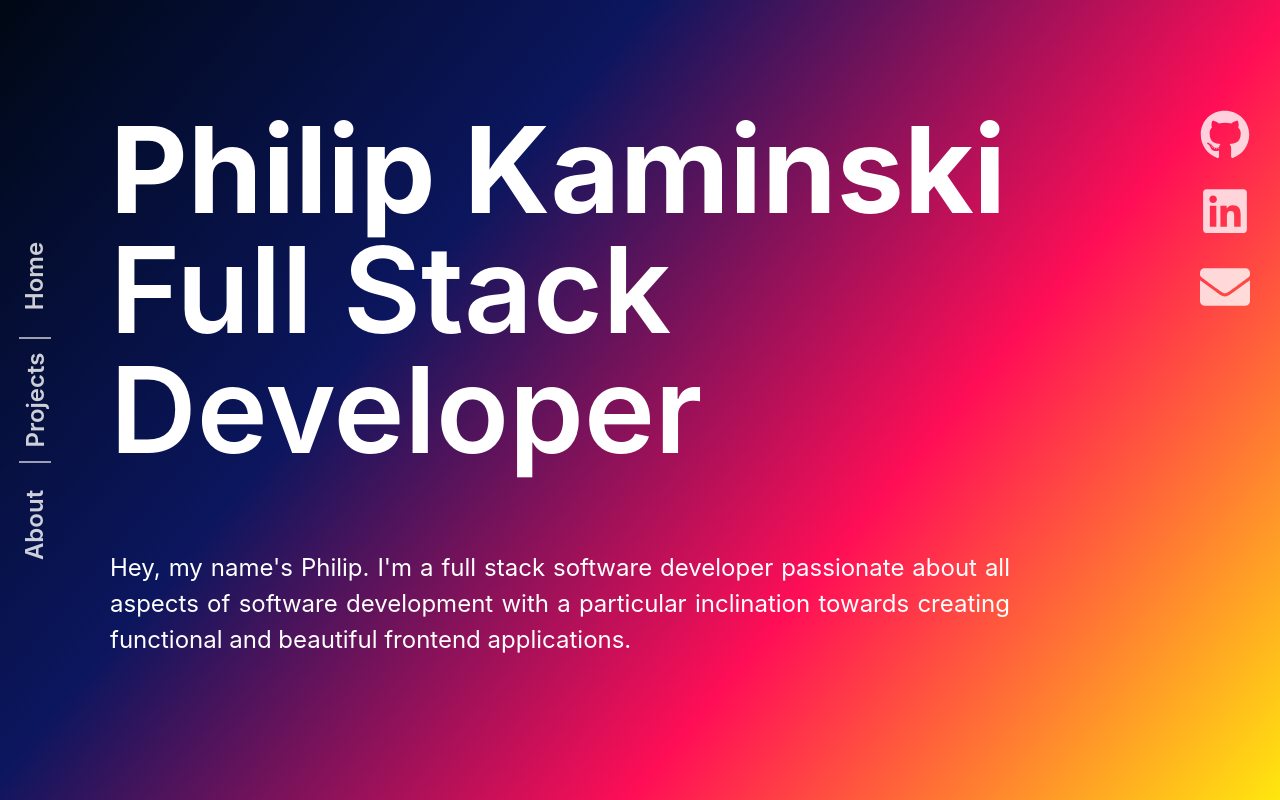
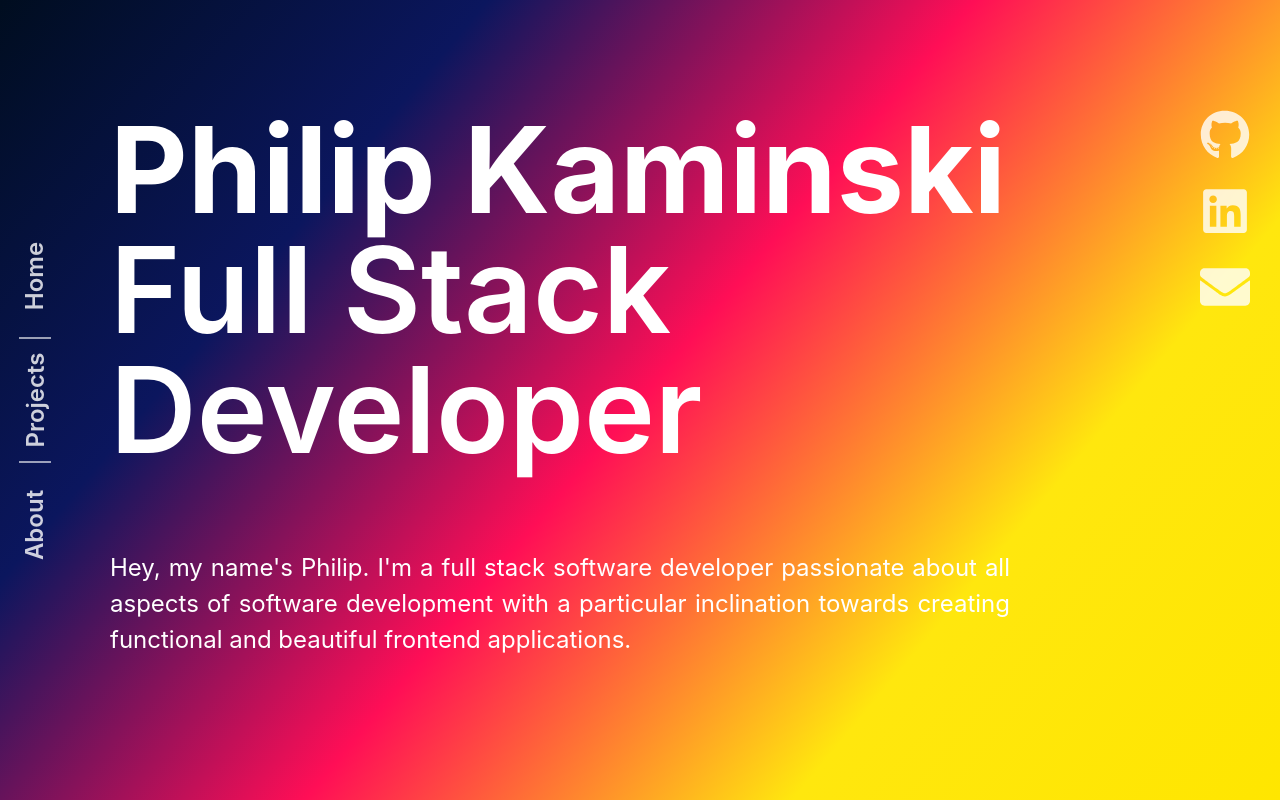
Before and after one commit to AureaFlamma/portfolio_vercel, a Next.js app: page / in a window 1280 px wide. Shown: the top 800 px of the page. Built offline with nearby package versions, Linux system fonts and the light colour scheme.

Commit message:
tweaked the animation

```diff
--- a/pages/background.module.css
+++ b/pages/background.module.css
@@ -1,6 +1,6 @@
 .gradient {
-  background: linear-gradient(130deg,#000814,#0b165e,#ff0e56,#ffe70e);
-  background-size: 180% 180%;
+  background: linear-gradient(130deg,#000d1f,#0b165e,#ff0e56,#ffe70e, #ffe600);
+  background-size: 220% 220%;
   background-attachment: fixed;
   animation: gradient-animation 12s ease infinite;
 }
```
